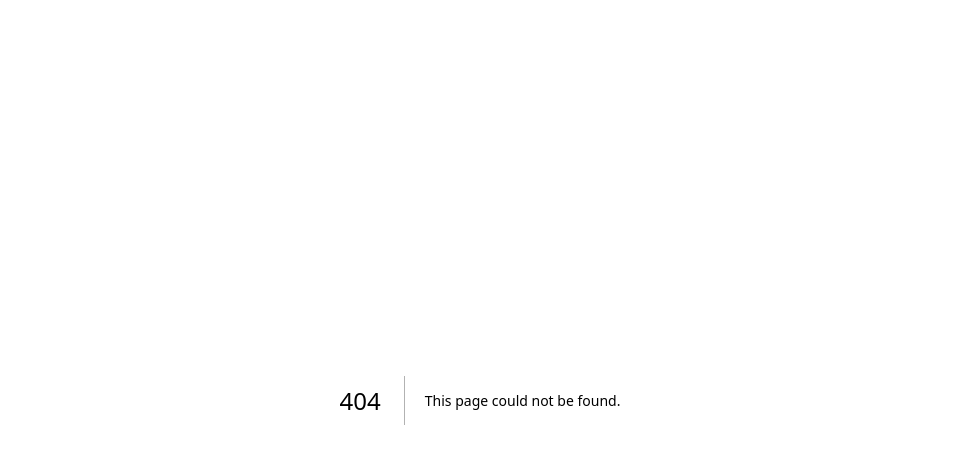
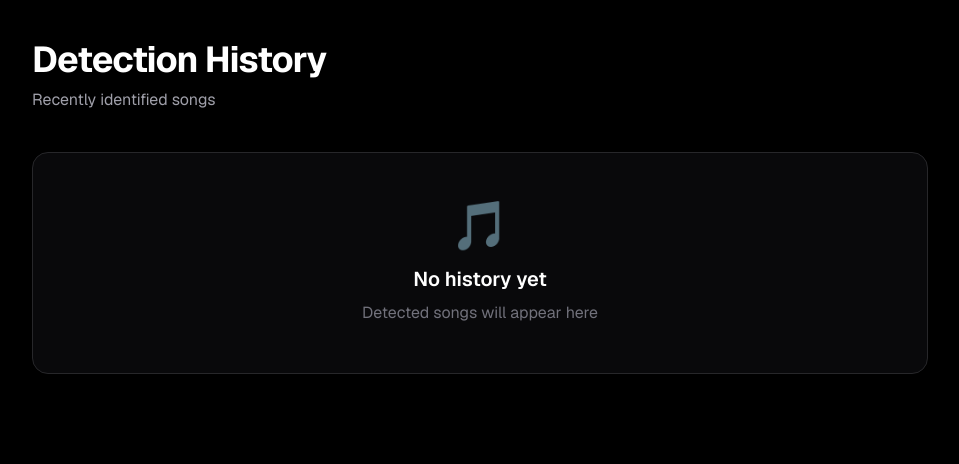
Before and after one commit to Muragesh-24/Sonic-Signatures, a Next.js app in the folder ee200-final/: page /history in a window 1280 px wide. Before the commit this address had no page. Shown: the top 464 px of the page, without its empty margins (160-1119 px from the left). Built offline with nearby package versions, Linux system fonts and the light colour scheme.

Commit message:
feat : added history feature

```diff
--- /dev/null
+++ b/ee200-final/app/history/page.tsx
@@ -0,0 +1,303 @@
+"use client";
+
+import { useEffect, useState } from "react";
+import { getSongHistory } from "@/utils/history";
+
+
+export default function HistoryPage() {
+
+    const [history, setHistory] = useState<any[]>([]);
+
+
+    useEffect(() => {
+        setHistory(getSongHistory());
+    }, []);
+
+
+
+    function deleteSong(index:number){
+
+        const updated = history.filter(
+            (_,i)=>i!==index
+        );
+
+        setHistory(updated);
+
+        localStorage.setItem(
+            "song_history",
+            JSON.stringify(updated)
+        );
+    }
+
+
+
+    function clearHistory(){
+
+        localStorage.removeItem(
+            "song_history"
+        );
+
+        setHistory([]);
+
+    }
+
+
+
+    function formatTime(timestamp:number){
+
+        return new Date(timestamp)
+        .toLocaleString(
+            "en-US",
+            {
+                day:"2-digit",
+                month:"short",
+                year:"numeric",
+                hour:"2-digit",
+                minute:"2-digit"
+            }
+        );
+
+    }
+
+
+
+    return (
+
+        <main className="
+            min-h-screen
+            bg-black
+            text-white
+            px-5
+            py-10
+            md:px-12
+        ">
+
+
+            <div className="
+                max-w-4xl
+                mx-auto
+            ">
+
+
+                <div className="
+                    flex
+                    justify-between
+                    items-center
+                    mb-10
+                ">
+
+                    <div>
+
+                        <h1 className="
+                            text-4xl
+                            font-bold
+                            tracking-tight
+                        ">
+                            Detection History
+                        </h1>
+
+
+                        <p className="
+                            text-zinc-400
+                            mt-2
+                        ">
+                            Recently identified songs
+                        </p>
+
+                    </div>
+
+
+
+                    {
+                        history.length > 0 && (
+
+                            <button
+                            onClick={clearHistory}
+                            className="
+                            bg-red-500/10
+                            text-red-400
+                            border
+                            border-red-500/20
+                            hover:bg-red-500/20
+                            px-5
+                            py-2.5
+                            rounded-xl
+                            transition
+                            "
+                            >
+                                Clear All
+                            </button>
+
+                        )
+                    }
+
+
+                </div>
+
+
+
+
+
+                {
+                    history.length===0 ? (
+
+                        <div className="
+                            border
+                            border-zinc-800
+                            rounded-2xl
+                            p-12
+                            text-center
+                            bg-zinc-950
+                        ">
+
+
+                            <div className="
+                                text-5xl
+                                mb-4
+                            ">
+                                🎵
+                            </div>
+
+
+                            <h2 className="
+                                text-xl
+                                font-semibold
+                            ">
+                                No history yet
+                            </h2>
+
+
+                            <p className="
+                                text-zinc-500
+                                mt-2
+                            ">
+                                Detected songs will appear here
+                            </p>
+
+
+                        </div>
+
+
+                    ) : (
+
+
+                        <div className="
+                            space-y-4
+                        ">
+
+
+                        {
+                            history.map(
+                                (item,index)=>(
+
+
+                                <div
+                                key={index}
+                                className="
+                                group
+                                flex
+                                items-center
+                                justify-between
+                                bg-zinc-950
+                                border
+                                border-zinc-800
+                                hover:border-zinc-600
+                                rounded-2xl
+                                p-5
+                                transition
+                                "
+                                >
+
+
+                                    <div className="
+                                        flex
+                                        items-center
+                                        gap-4
+                                    ">
+
+
+                                        <div className="
+                                            h-12
+                                            w-12
+                                            rounded-full
+                                            bg-gradient-to-br
+                                            from-purple-500
+                                            to-blue-500
+                                            flex
+                                            items-center
+                                            justify-center
+                                            text-xl
+                                        ">
+                                            🎧
+                                        </div>
+
+
+
+                                        <div>
+
+                                            <h3 className="
+                                                font-semibold
+                                                text-lg
+                                            ">
+                                                {item.song}
+                                            </h3>
+
+
+                                            <p className="
+                                                text-sm
+                                                text-zinc-500
+                                            ">
+                                                {formatTime(item.time)}
+                                            </p>
+
+                                        </div>
+
+
+                                    </div>
+
+
+
+
+
+                                    <button
+                                    onClick={()=>
+                                        deleteSong(index)
+                                    }
+                                    className="
+                                    opacity-0
+                                    group-hover:opacity-100
+                                    text-zinc-500
+                                    hover:text-red-400
+                                    transition
+                                    px-3
+                                    py-2
+                                    "
+                                    >
+
+                                        ✕
+
+
+                                    </button>
+
+
+
+                                </div>
+
+
+                            ))
+                        }
+
+
+                        </div>
+
+                    )
+                }
+
+
+            </div>
+
+
+        </main>
+
+    );
+}
--- a/ee200-final/components/AudioUploader.tsx
+++ b/ee200-final/components/AudioUploader.tsx
@@ -3,7 +3,7 @@
 import { useState, useEffect } from "react";
 import axios from "axios";
 import { Upload, Loader2 } from "lucide-react";
-
+import {saveSongHistory} from "@/utils/history";
 export default function AudioUploader({
   setResult,
 }: {
@@ -63,6 +63,9 @@ export default function AudioUploader({
         ...response.data,
         time: ((end - start) / 1000).toFixed(2),
       });
+      if(response.data.song) {
+    saveSongHistory(response.data.song);
+}
     } catch (error) {
       console.error(error);
       alert("Identification failed");
--- a/ee200-final/components/NavBar.tsx
+++ b/ee200-final/components/NavBar.tsx
@@ -13,6 +13,15 @@ export default function Navbar() {
           <button>Analysis</button>
           <button>Database</button>
           <button>About</button> */}
+          <a
+            href="/history"
+            className="
+            hover:text-zinc-200
+            transition
+            "
+          >
+            History
+          </a>
         </div>
       </div>
     </nav>
--- /dev/null
+++ b/ee200-final/utils/history.ts
@@ -0,0 +1,33 @@
+export function saveSongHistory(song:string){
+
+    const oldHistory = JSON.parse(
+        localStorage.getItem("song_history") || "[]"
+    );
+
+
+    const filtered = oldHistory.filter(
+        (item:any)=>item.song !== song
+    );
+
+
+    const updated = [
+        {
+            song,
+            time: Date.now()
+        },
+        ...filtered
+    ].slice(0,20);
+
+
+    localStorage.setItem(
+        "song_history",
+        JSON.stringify(updated)
+    );
+
+}
+
+export function getSongHistory() {
+  return JSON.parse(
+    localStorage.getItem("song_history") || "[]"
+  );
+}
```
